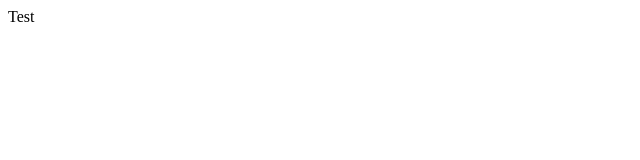
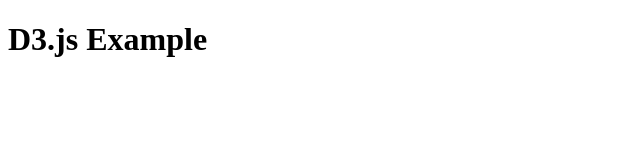
Before and after one commit to ishish222/OpchainsEditor, a plain HTML site: page index.html in a window 1280 px wide. Shown: the whole page, without its empty margins (0-640 px from the left). Drawn offline with nearby package versions, Linux system fonts and the light colour scheme.

Commit message:
d3.js sample from AI

```diff
--- a/index.html
+++ b/index.html
@@ -1,8 +1,21 @@
+<!DOCTYPE html>
 <html>
 <head>
-<title>Test</title>
+	<title>D3.js Example</title>
+	<script src="https://d3js.org/d3.v6.min.js"></script>
 </head>
 <body>
-Test
+	<h1>D3.js Example</h1>
+	<script>
+		// Select the body element
+		d3.select("body")
+			// Append a circle element
+			.append("circle")
+			// Set the circle's attributes
+			.attr("cx", 50)
+			.attr("cy", 50)
+			.attr("r", 25)
+			.attr("fill", "blue");
+	</script>
 </body>
 </html>
```
